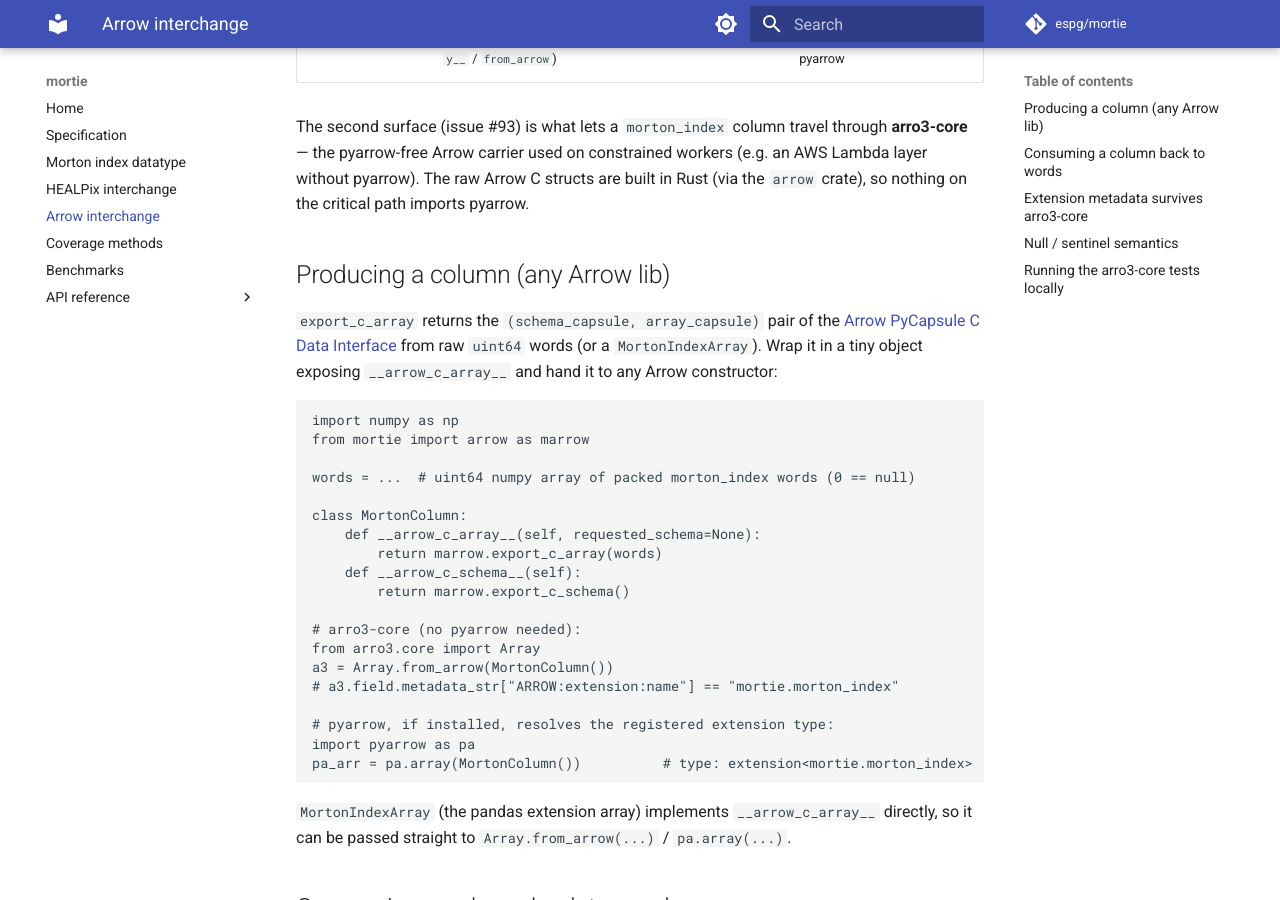
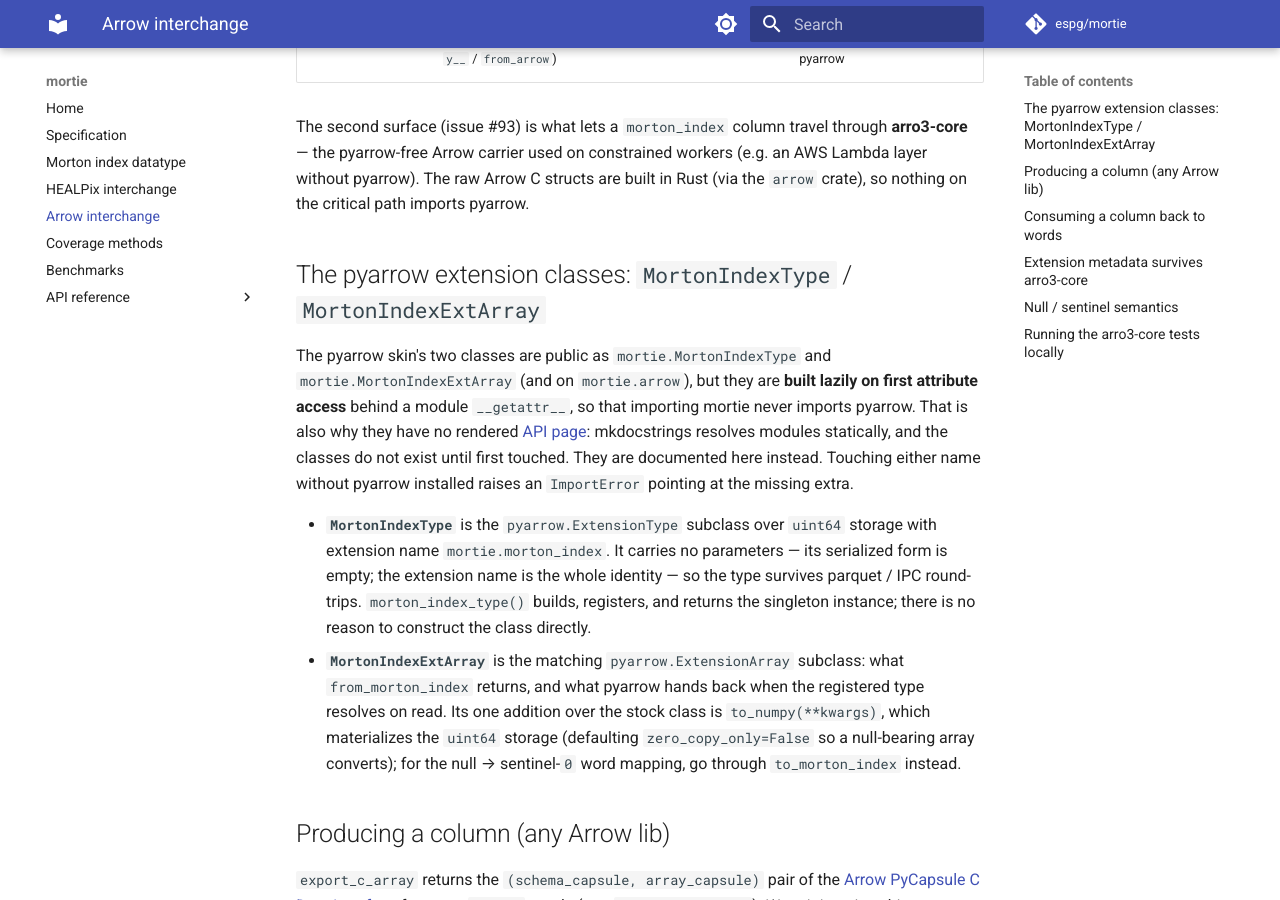
Before and after one commit to espg/mortie, an MkDocs documentation site: the page built from docs/arrow_interchange.md, in a window 1280 px wide and 900 px high, scrolled down 455 px. Built offline with MkDocs 1.6.1 and Material for MkDocs 9.7.7, drawn with Linux system fonts in a browser that asks for light colours; comment, search, counter and statistics services are not loaded; the version menu is left out.

```diff
--- a/docs/arrow_interchange.md
+++ b/docs/arrow_interchange.md
@@ -16,6 +16,31 @@ through **arro3-core** — the pyarrow-free Arrow carrier used on constrained
 workers (e.g. an AWS Lambda layer without pyarrow). The raw Arrow C structs are
 built in Rust (via the `arrow` crate), so nothing on the critical path imports
 pyarrow.
+
+## The pyarrow extension classes: `MortonIndexType` / `MortonIndexExtArray`
+
+The pyarrow skin's two classes are public as `mortie.MortonIndexType` and
+`mortie.MortonIndexExtArray` (and on `mortie.arrow`), but they are **built
+lazily on first attribute access** behind a module `__getattr__`, so that
+importing mortie never imports pyarrow. That is also why they have no
+rendered [API page](api/arrow.md): mkdocstrings resolves modules statically,
+and the classes do not exist until first touched. They are documented here
+instead. Touching either name without pyarrow installed raises an
+`ImportError` pointing at the missing extra.
+
+- **`MortonIndexType`** is the `pyarrow.ExtensionType` subclass over
+  `uint64` storage with extension name `mortie.morton_index`. It carries no
+  parameters — its serialized form is empty; the extension name is the whole
+  identity — so the type survives parquet / IPC round-trips.
+  `morton_index_type()` builds, registers, and returns the singleton
+  instance; there is no reason to construct the class directly.
+- **`MortonIndexExtArray`** is the matching `pyarrow.ExtensionArray`
+  subclass: what `from_morton_index` returns, and what pyarrow hands back
+  when the registered type resolves on read. Its one addition over the
+  stock class is `to_numpy(**kwargs)`, which materializes the `uint64`
+  storage (defaulting `zero_copy_only=False` so a null-bearing array
+  converts); for the null → sentinel-`0` word mapping, go through
+  `to_morton_index` instead.
 
 ## Producing a column (any Arrow lib)
 
--- a/mkdocs.yml
+++ b/mkdocs.yml
@@ -47,6 +47,7 @@ nav:
   - API reference:
       - convert: api/convert.md
       - orders: api/orders.md
+      - rank_xy: api/rank_xy.md
       - buffer: api/buffer.md
       - coverage: api/coverage.md
       - moc kernel: api/moc.md
```
Also changed, not shown: docs/api/convert.md (+4 -8 lines), docs/api/coverage.md (+7 -0 lines), docs/api/moc_object.md (+1 -0 lines), docs/api/rank_xy.md (added, +19 -0 lines), docs/api/toc_object.md (+1 -0 lines).
